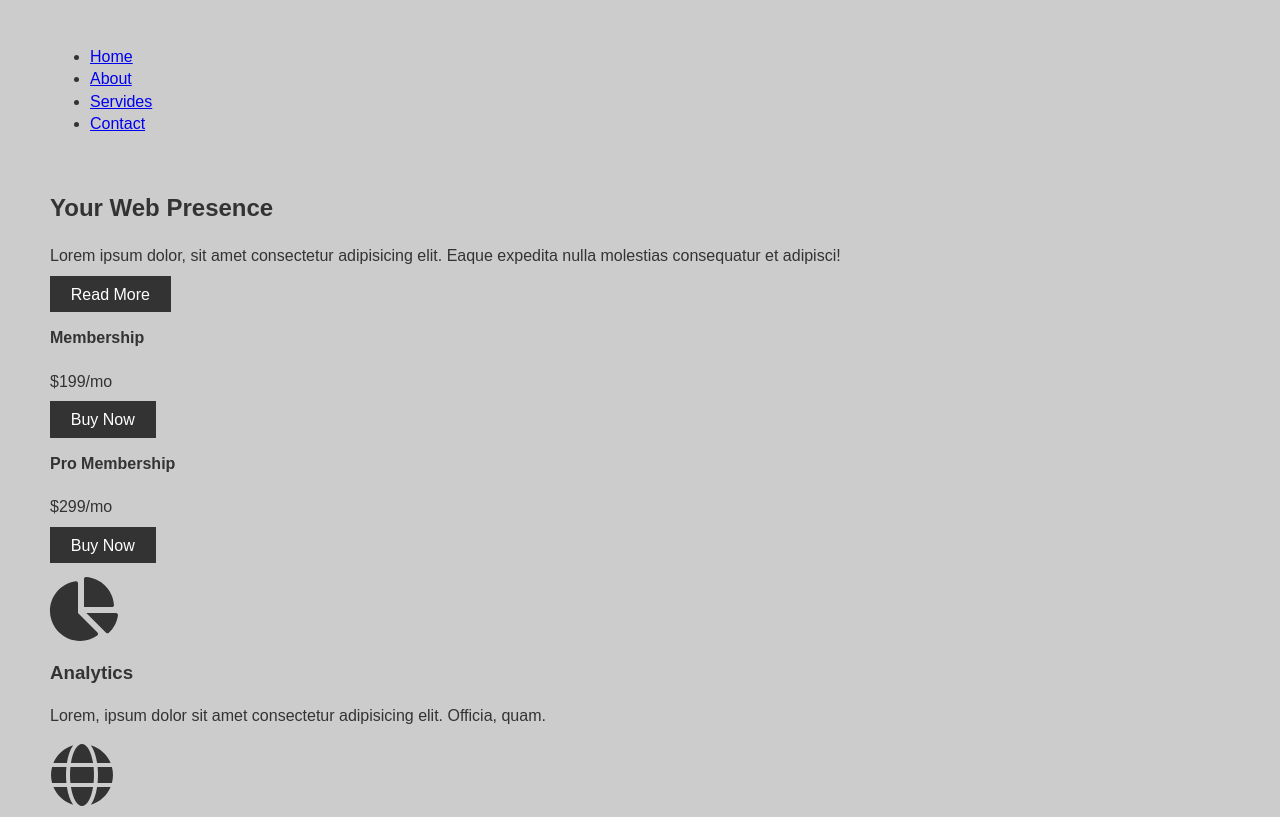
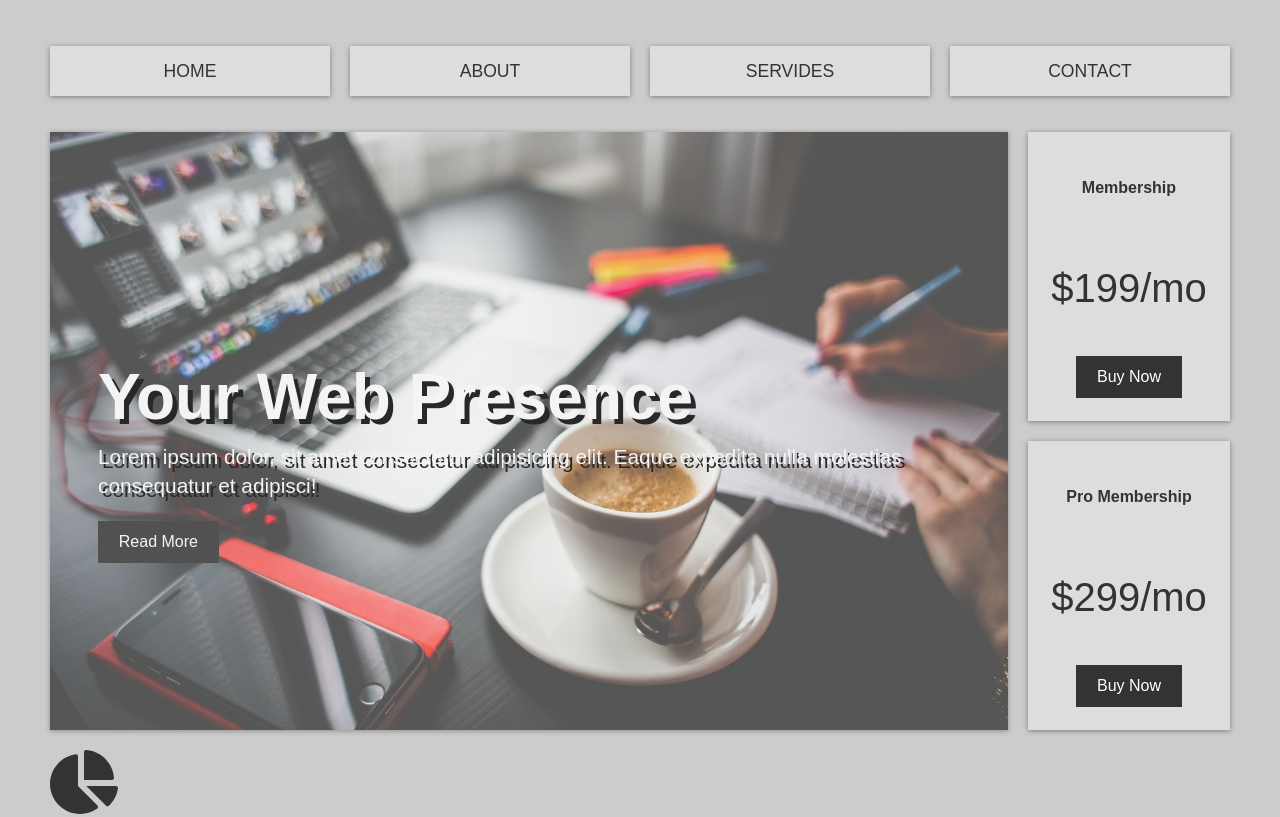
Before and after one commit to Solstice-Designs/Business-Template-CSS-Grid-, a plain HTML site: page index.html in a window 1280 px wide. Shown: the top 817 px of the page. Drawn offline with Linux system fonts and the light colour scheme.

Commit message:
Finished nav bar main styling

```diff
--- a/style.css
+++ b/style.css
@@ -35,3 +35,96 @@ img {
     display: grid;
     grid-gap: 20px;
 }
+
+/* Navigation */
+.main-nav ul{
+    display: grid;
+    grid-gap: 20px;
+    padding: 0;
+    list-style: none;
+    grid-template-columns: repeat(4, 1fr);
+}
+
+.main-nav a {
+    background: var(--primary);
+    display: block;
+    text-decoration: none;
+    padding: 0.8rem;
+    text-align: center;
+    color: var(--dark);
+    text-transform: uppercase;
+    font-size: 1.1rem;
+    box-shadow: var(--shadow);
+}
+
+.main-nav a:hover {
+    background: var(--dark);
+    color: var(--light);
+}
+
+/* Top Container */
+.top-container {
+    display: grid;
+    grid-gap: 20px;
+    grid-template-areas:
+        'showcase showcase top-box-a'
+        'showcase showcase top-box-b'
+}
+
+/* Showcase */
+.showcase{
+    grid-area: showcase;
+    min-height: 400px;
+    background: url(img/showcase.jpg);
+    background-size: cover;
+    background-position: center;
+    opacity: 0.8;
+    padding: 3rem;
+    display: flex;
+    flex-direction: column;
+    align-items: start;
+    justify-content: center;
+    box-shadow: var(--shadow);
+
+}
+
+.showcase-background{
+    opacity: 0.3;
+
+}
+
+.showcase h1{
+    font-size:4rem;
+    margin-bottom: 0;
+    color: var(--light);
+    text-shadow: 5px 5px #000000;
+}
+
+.showcase p {
+    font-size: 1.3rem;
+    margin-top: 0;
+    color: var(--light);
+    text-shadow: 4px 4px #000000;
+}
+
+/* Top Box */
+.top-box{
+    background: var(--primary);
+    display: grid;
+    align-items: center;
+    justify-items: center;
+    box-shadow: var(--shadow);
+    padding: 1.45rem;
+}
+
+.top-box .price{
+    font-size: 2.5rem;
+}
+
+.top-box-a{
+    grid-area: top-box-a;
+}
+
+.top-box-b{
+    grid-area: top-box-b;
+}
```
